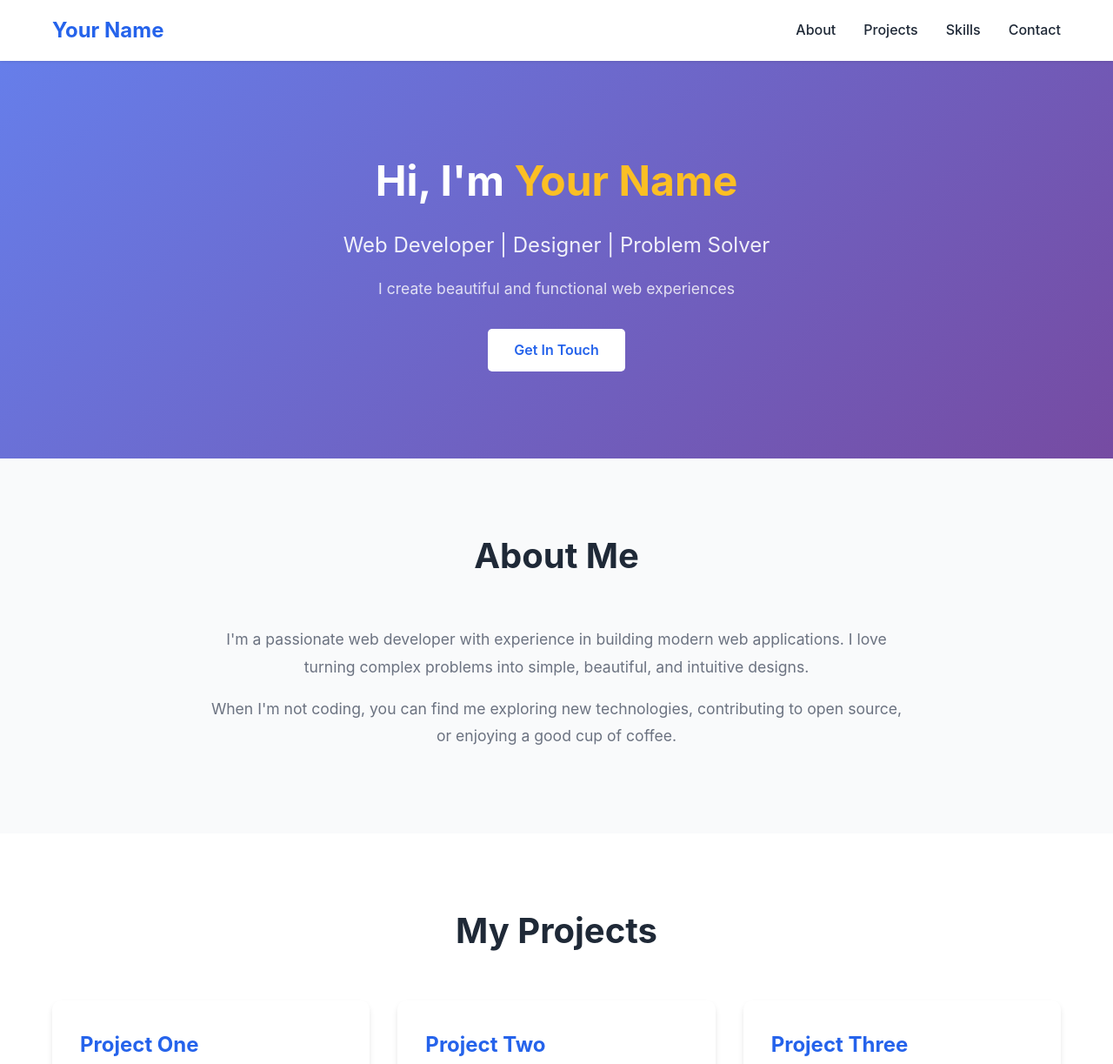
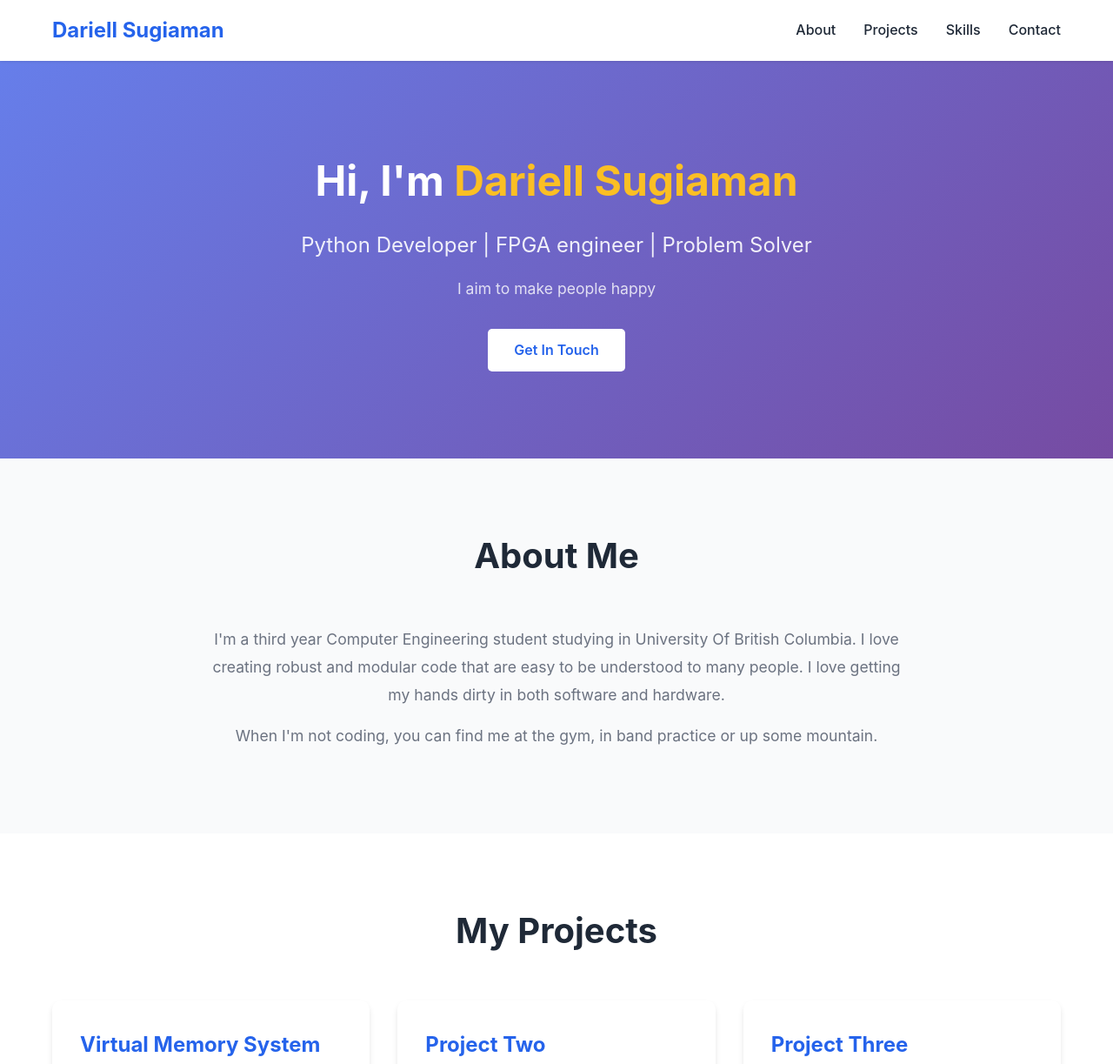
Before and after one commit to MyDariell/MyDariell.github.io, a plain HTML site: page index.html in a window 1280 px wide. Shown: the top 1223 px of the page at 87% size. Drawn offline with Linux system fonts and the light colour scheme.

Commit message:
Modified index to update some info

```diff
--- a/index.html
+++ b/index.html
@@ -3,15 +3,15 @@
 <head>
     <meta charset="UTF-8">
     <meta name="viewport" content="width=device-width, initial-scale=1.0">
-    <meta name="description" content="Portfolio of [Your Name] - Web Developer">
-    <title>[Your Name] - Portfolio</title>
+    <meta name="description" content="Portfolio of Dariell Sugiaman">
+    <title>Dariell Sugiaman - Portfolio</title>
     <link rel="stylesheet" href="style.css">
 </head>
 <body>
     <!-- Navigation -->
     <nav>
         <div class="container">
-            <h1 class="logo">Your Name</h1>
+            <h1 class="logo">Dariell Sugiaman</h1>
             <ul class="nav-links">
                 <li><a href="#about">About</a></li>
                 <li><a href="#projects">Projects</a></li>
@@ -24,9 +24,9 @@
     <!-- Hero Section -->
     <section class="hero">
         <div class="container">
-            <h2>Hi, I'm <span class="highlight">Your Name</span></h2>
-            <p class="subtitle">Web Developer | Designer | Problem Solver</p>
-            <p class="description">I create beautiful and functional web experiences</p>
+            <h2>Hi, I'm <span class="highlight">Dariell Sugiaman</span></h2>
+            <p class="subtitle">Python Developer | FPGA engineer | Problem Solver</p>
+            <p class="description">I aim to make people happy</p>
             <a href="#contact" class="cta-button">Get In Touch</a>
         </div>
     </section>
@@ -37,12 +37,12 @@
             <h2 class="section-title">About Me</h2>
             <div class="about-content">
                 <p>
-                    I'm a passionate web developer with experience in building modern web applications.
-                    I love turning complex problems into simple, beautiful, and intuitive designs.
+                    I'm a third year Computer Engineering student studying in University Of British Columbia.
+                    I love creating robust and modular code that are easy to be understood to many people.
+                    I love getting my hands dirty in both software and hardware.
                 </p>
                 <p>
-                    When I'm not coding, you can find me exploring new technologies, contributing to
-                    open source, or enjoying a good cup of coffee.
+                    When I'm not coding, you can find me at the gym, in band practice or up some mountain.
                 </p>
             </div>
         </div>
@@ -54,7 +54,7 @@
             <h2 class="section-title">My Projects</h2>
             <div class="projects-grid">
                 <div class="project-card">
-                    <h3>Project One</h3>
+                    <h3>Virtual Memory System</h3>
                     <p>A brief description of your first project. What problem does it solve? What technologies did you use?</p>
                     <div class="project-links">
                         <a href="#" class="project-link">View Demo</a>
@@ -114,10 +114,10 @@
                 I'm always open to discussing new projects, creative ideas, or opportunities to be part of your visions.
             </p>
             <div class="contact-links">
-                <a href="mailto:your.email@example.com" class="contact-button">Email Me</a>
-                <a href="https://github.com/yourusername" class="contact-button" target="_blank">GitHub</a>
-                <a href="https://linkedin.com/in/yourusername" class="contact-button" target="_blank">LinkedIn</a>
-                <a href="https://twitter.com/yourusername" class="contact-button" target="_blank">Twitter</a>
+                <a href="mailto:dari3llsugiaman@gmail.com" class="contact-button">Email Me</a>
+                <a href="https://github.com/MyDariell" class="contact-button" target="_blank">GitHub</a>
+                <a href="https://www.linkedin.com/in/dariell-sugiaman/" class="contact-button" target="_blank">LinkedIn</a>
+                <a href="https://medium.com/@dari3llsugiaman" class="contact-button" target="_blank">Medium</a>
             </div>
         </div>
     </section>
```
